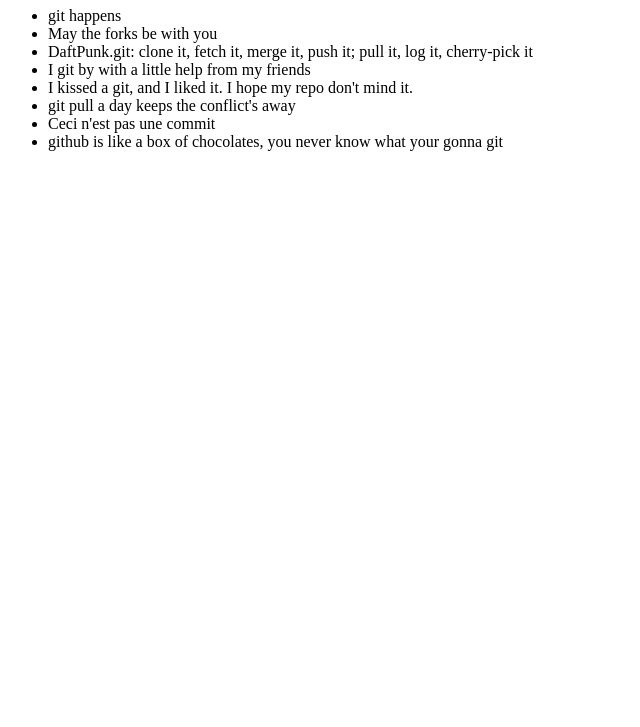
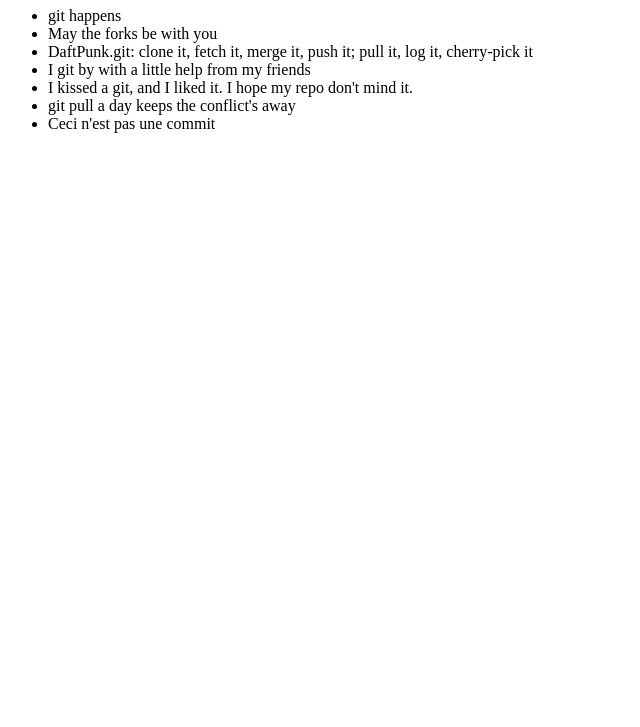
Before and after one commit to minlae/git-practice, a plain HTML site: page index.html in a window 1280 px wide. Shown: the part 73-800 px from the top of the page, without its empty margins (0-640 px from the left). Drawn offline with Linux system fonts and the light colour scheme.

Commit message:
removed li

```diff
--- a/index.html
+++ b/index.html
@@ -15,7 +15,7 @@
 		<li>I kissed a git, and I liked it. I hope my repo don't mind it.</li>
 		<li>git pull a day keeps the conflict's away</li>
 		<li>Ceci n'est pas une commit</li>
-		<li>github is like a box of chocolates, you never know what your gonna git</li>
+
 	</ul>
 
 </body>
```
